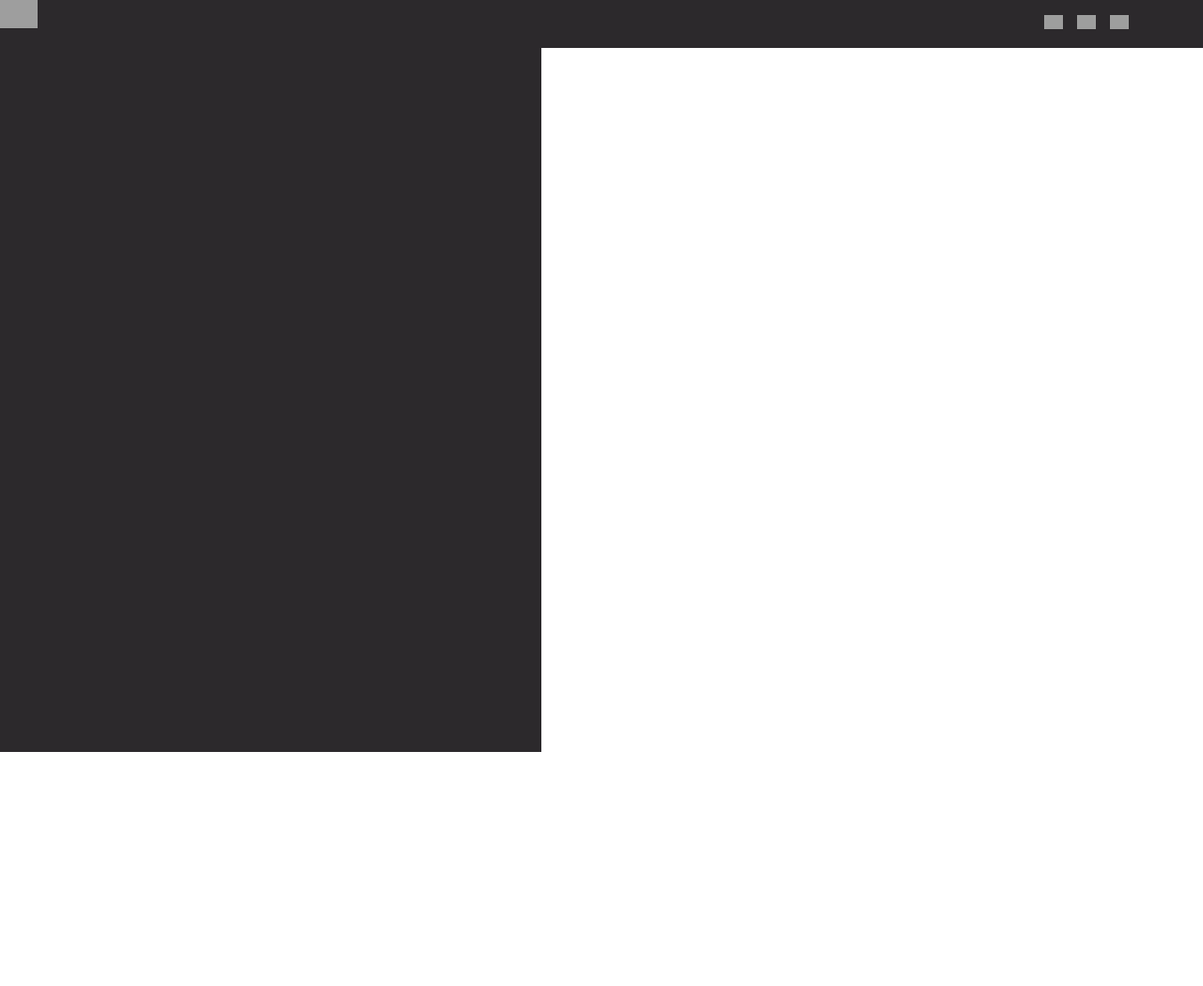
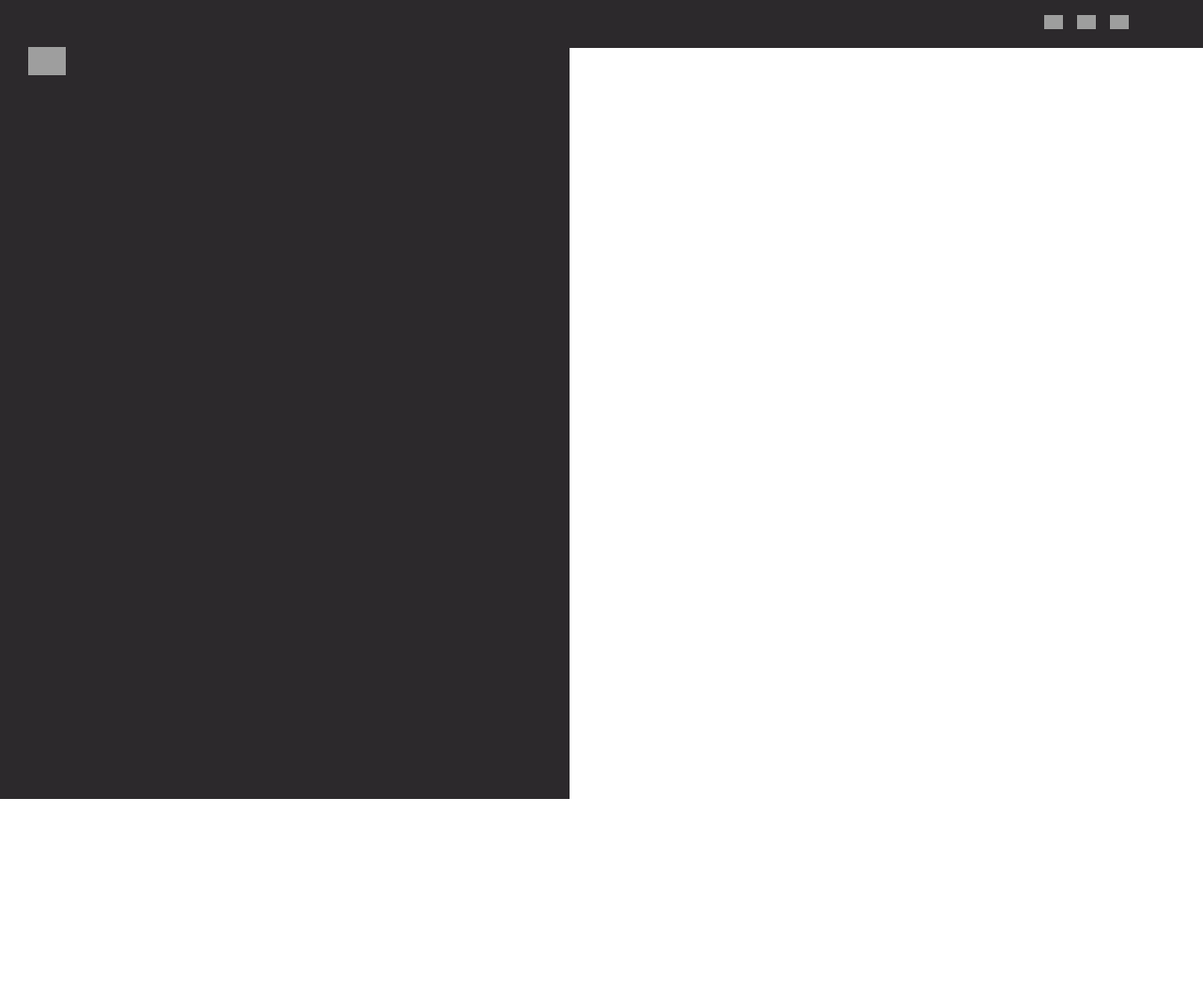
Before and after one commit to lucyscript/WebprojectDat310, a Flask app: page / in a window 1280 px wide, after a click that opens the changed part. Shown: the top 1049 px of the page at 94% size. Run offline with Flask 3, Linux system fonts and the light colour scheme; grey boxes are pictures that could not be loaded.

Commit message:
sidemeny funke

```diff
--- a/static/CSS/base.css
+++ b/static/CSS/base.css
@@ -56,13 +56,15 @@ nav .side_menu_button {
 }
 
 #side_menu {
+	position: fixed;
 	display: none;
-	position: fixed;
 	top: 0;
 	left: 0;
 	width: 0%;
 	height: 100%;
 	background-color: #2C292C;
 	z-index: 2;
-	transition: 0.2s;
+	transition: 0.5s;
+	padding-top: 50px;
+	padding-left: 30px;
 }
--- a/static/JS/base.js
+++ b/static/JS/base.js
@@ -1,10 +1,10 @@
 
 function side_menu_open() {
+    document.getElementById("side_menu").style.display = "block";
     document.getElementById("side_menu").style.width = "45%";
-    document.getElementById("side_menu").style.display = "block";
 }
 
 function side_menu_close() {
+    document.getElementById("side_menu").style.display = "none";
     document.getElementById("side_menu").style.width = "0";
-    document.getElementById("side_menu").style.display = "none";
 }
```
